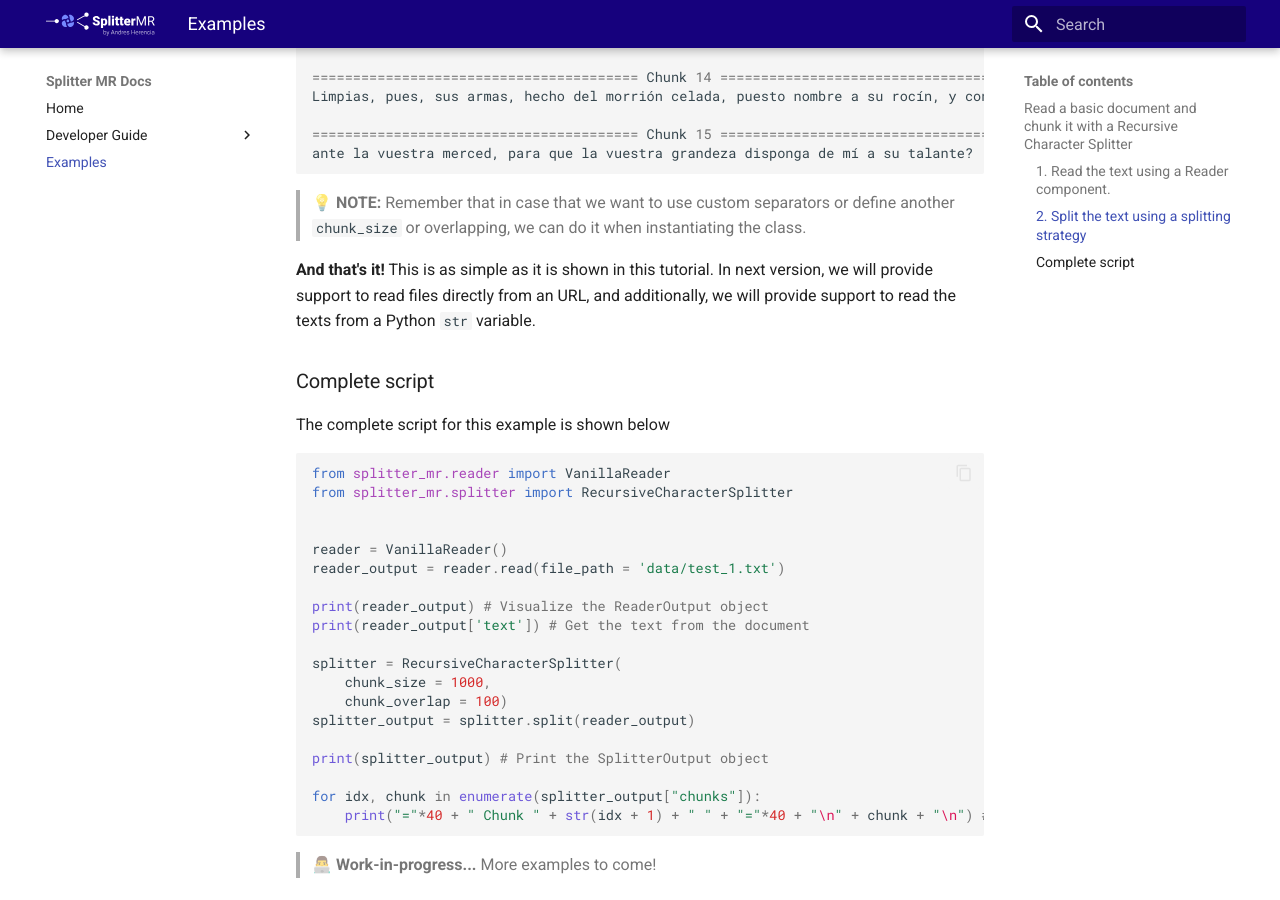
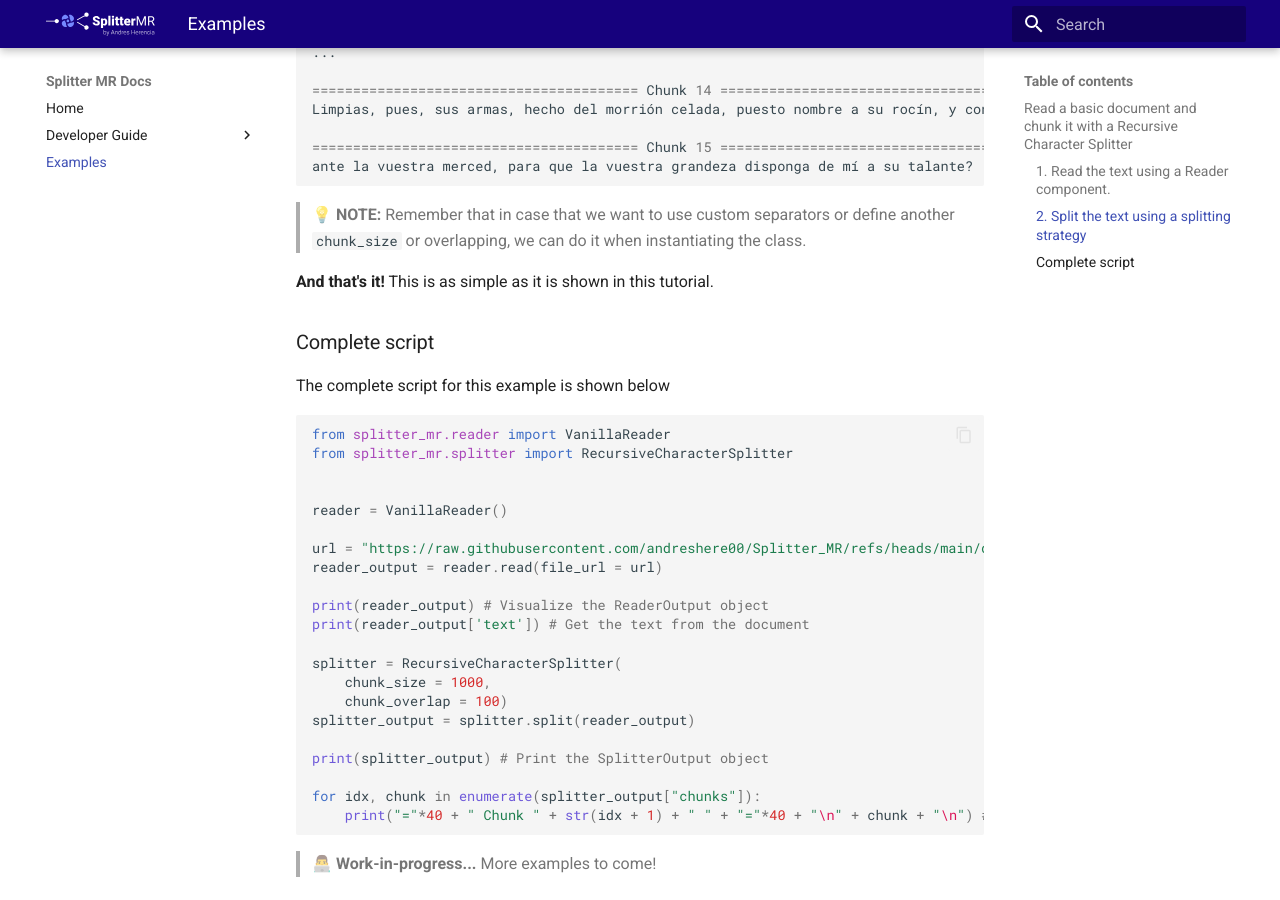
Before and after one commit to andreshere00/Splitter_MR, an MkDocs documentation site: the page built from docs/examples.md, in a window 1280 px wide and 900 px high, scrolled down 2336 px. Built offline with MkDocs 1.6.1 and Material for MkDocs 9.7.7, drawn with Linux system fonts in a browser that asks for light colours; some of the changed text lies outside the part shown.

Commit message:
docs: update examples in documentation server

````diff
--- a/docs/examples.md
+++ b/docs/examples.md
@@ -2,7 +2,7 @@
 
 ## Read a basic document and chunk it with a Recursive Character Splitter
 
-We will use as an example the first chapter of the book "El ingenioso hidalgo Don Quijote de La Mancha". The text of reference can be extracted from the [GitHub project](https://github.com/andreshere00/Splitter_MR), in the directory `data/text_1.txt`.
+We will use as an example the first chapter of the book "El ingenioso hidalgo Don Quijote de La Mancha". The text of reference can be extracted from the [GitHub project](https://github.com/andreshere00/Splitter_MR).
 
 ### 1. Read the text using a Reader component.
 
@@ -19,7 +19,8 @@
 To read the file, we only need to call the `read` method from this class, which is inherited from the `BaseReader` class (see [documentation](./reader.md)).
 
 ```python
-reader_output = reader.read(file_path = 'data/test_1.txt')
+url = "https://raw.githubusercontent.com/andreshere00/Splitter_MR/refs/heads/main/data/test_1.txt"
+reader_output = reader.read(file_url = url)
 ```
 
 The result is a `ReaderOutput` object, which has the following structure:
@@ -99,6 +100,7 @@
 ```bash
 ======================================== Chunk 1 ========================================
 Capítulo Primero
+
 Que trata de la condición y ejercicio del famoso hidalgo D. Quijote de la Mancha
 
 ======================================== Chunk 2 ========================================
@@ -115,7 +117,7 @@
 
 > 💡 **NOTE:** Remember that in case that we want to use custom separators or define another `chunk_size` or overlapping, we can do it when instantiating the class.
 
-**And that's it!** This is as simple as it is shown in this tutorial. In next version, we will provide support to read files directly from an URL, and additionally, we will provide support to read the texts from a Python `str` variable.
+**And that's it!** This is as simple as it is shown in this tutorial.
 
 ### Complete script
 
@@ -127,7 +129,9 @@
 
 
 reader = VanillaReader()
-reader_output = reader.read(file_path = 'data/test_1.txt')
+
+url = "https://raw.githubusercontent.com/andreshere00/Splitter_MR/refs/heads/main/data/test_1.txt"
+reader_output = reader.read(file_url = url)
 
 print(reader_output) # Visualize the ReaderOutput object
 print(reader_output['text']) # Get the text from the document
````
